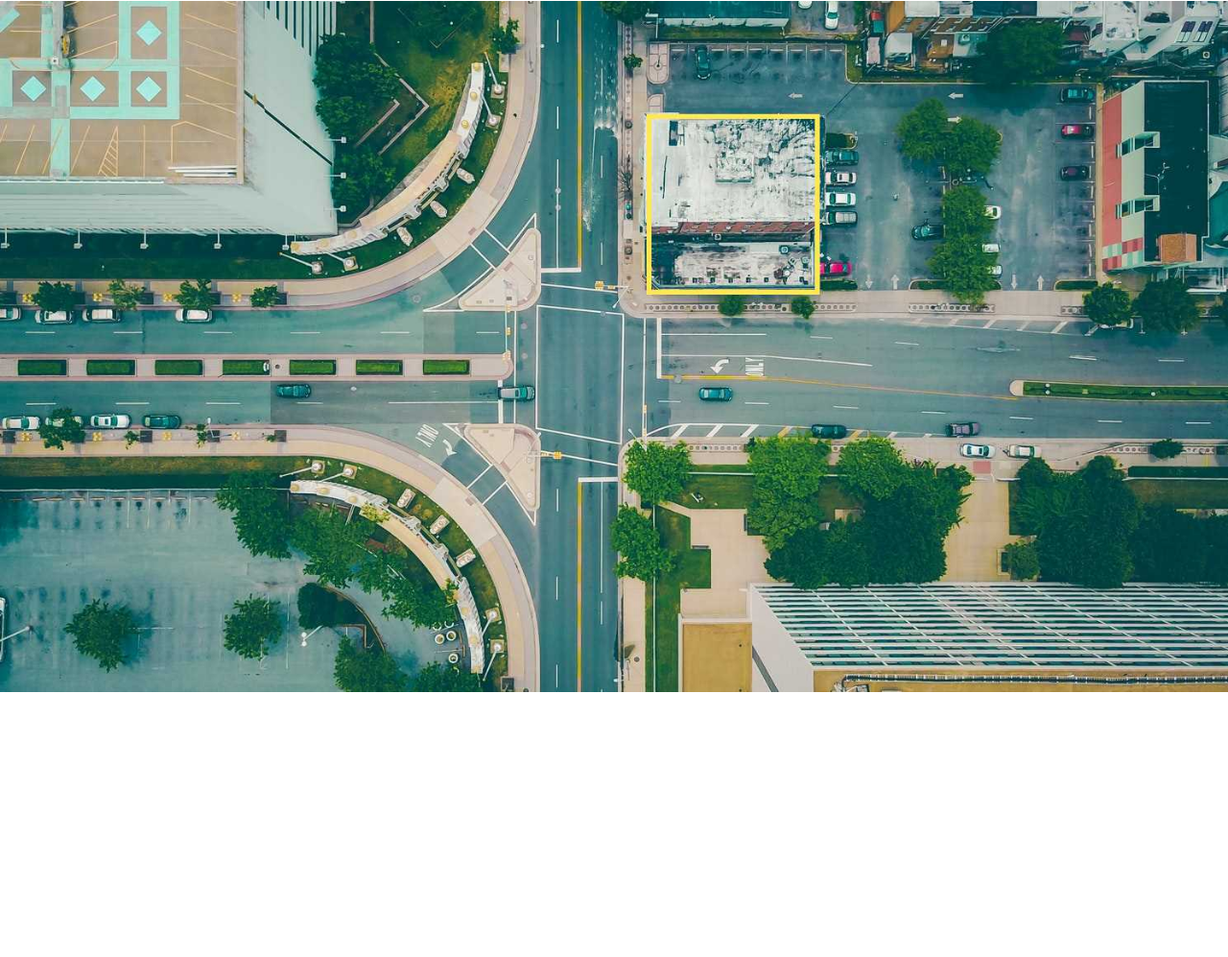
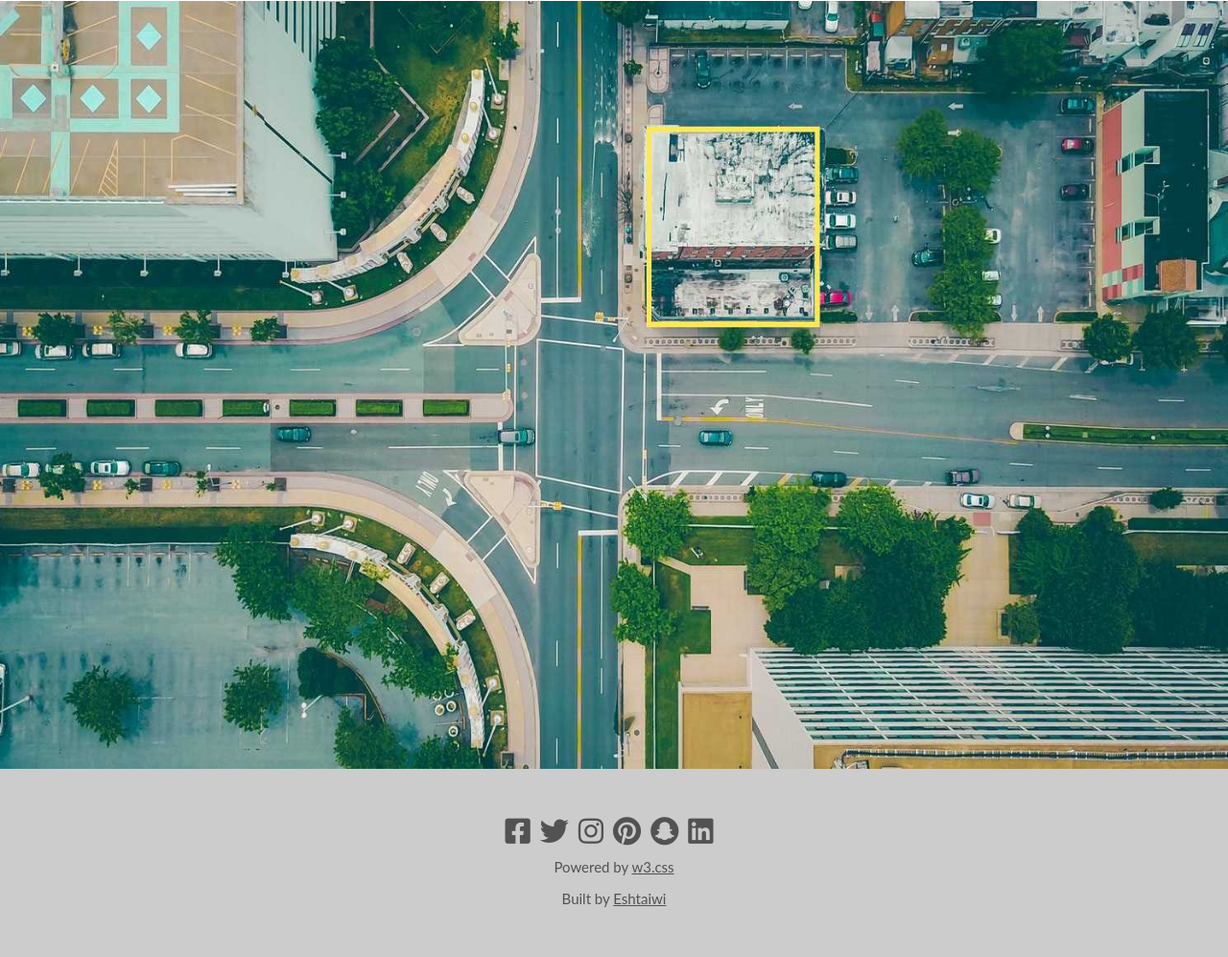
Before and after one commit to Mohammad-Eshtaiwi/templates_band, a plain HTML site: page index.html in a window 1280 px wide. Shown: the part 2615-3612 px from the top of the page at 96% size. Before the commit the page ends 3416 px from the top, so only its background shows below. Drawn offline with Linux system fonts and the light colour scheme.

Commit message:
added footer

```diff
--- a/css/style.css
+++ b/css/style.css
@@ -295,4 +295,35 @@ header .location .details p {
 }
 .map img {
   width: 100%;
+  height: 100%;
 }
+/* footer */
+footer {
+  background-color: var(--main-gray);
+  color: var(--black-o);
+  padding: 50px 0;
+}
+footer ul {
+  padding: 0;
+  margin: 0 0 10px 0;
+  display: flex;
+  justify-content: center;
+  list-style: none;
+}
+footer ul i {
+  font-size: 30px;
+  margin-right: 10px;
+}
+footer ul i:hover {
+  color: rgba(0, 0, 0, 0.3);
+}
+footer p {
+  margin-bottom: 10px;
+}
+footer p:last-of-type {
+  margin-bottom: 0;
+}
+footer p a {
+  color: var(--black-o);
+  text-decoration: underline;
+}
--- a/index.html
+++ b/index.html
@@ -195,6 +195,28 @@
         <img src="./images/map.jpg" alt="map" />
       </section>
     </main>
+    <footer>
+      <ul class="social-links">
+        <li><i class="fab fa-facebook-square"></i></li>
+        <li><i class="fab fa-twitter"></i></li>
+        <li><i class="fab fa-instagram"></i></li>
+        <li><i class="fab fa-pinterest"></i></li>
+        <li><i class="fab fa-snapchat"></i></li>
+        <li><i class="fab fa-linkedin"></i></li>
+      </ul>
+      <p class="text-center">
+        Powered by
+        <a href="https://www.w3schools.com/w3css/default.asp" target="_blank">
+          w3.css
+        </a>
+      </p>
+      <p class="text-center">
+        Built by
+        <a href="https://github.com/Mohammad-Eshtaiwi" target="_blank">
+          Eshtaiwi
+        </a>
+      </p>
+    </footer>
     <script src="./index.js"></script>
   </body>
 </html>
```
